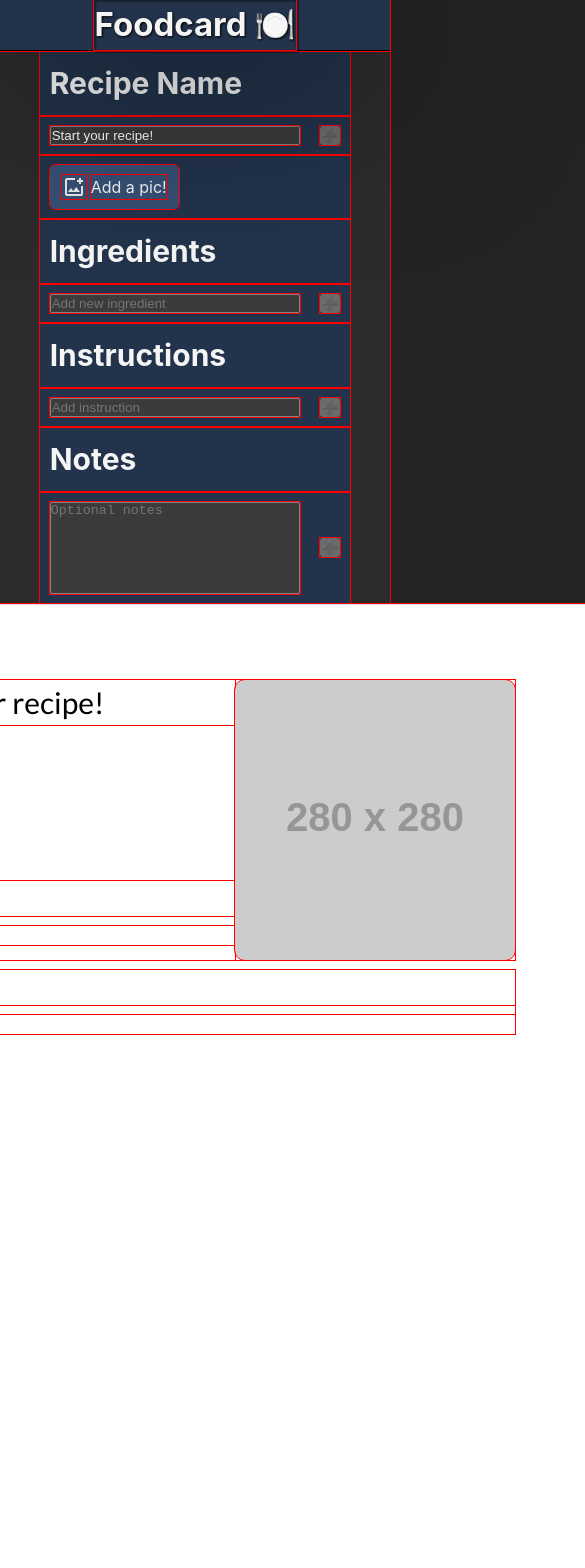
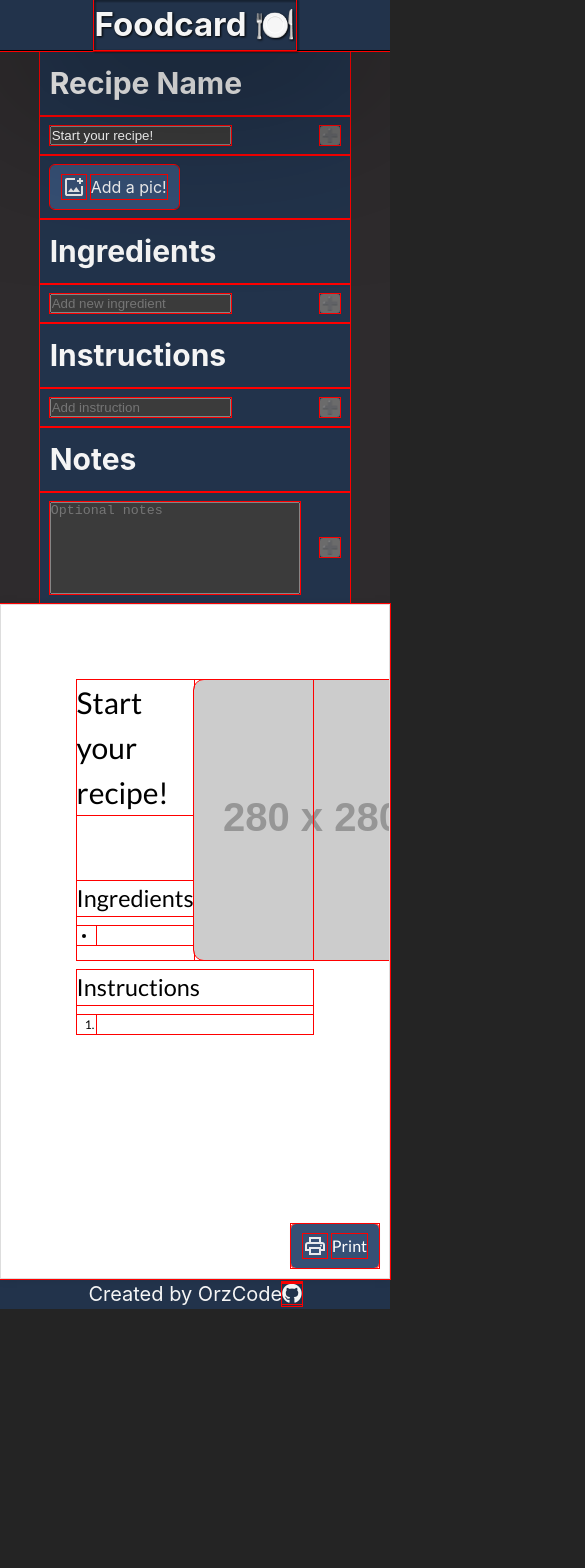
Before and after one commit to orzcode/foodcard, a React (Vite) app: page / in a window 390 px wide. Shown: the top 1568 px of the page, 585 px wide, since content can reach past the window. After the commit the page ends 1309 px from the top, so only its background shows below. Built offline with nearby package versions, Linux system fonts and the light colour scheme.

Commit message:
fix mainmiddle breakpoint/media Q
added notes on this topic

i.e. swapped flex column to wrap

```diff
--- a/src/styles/Footer.css
+++ b/src/styles/Footer.css
@@ -2,8 +2,6 @@
 	background-color: var(--header);
 	width: 100%;
 	text-align: center;
-	flex-grow: 0;
-	flex-shrink: 0;
 	filter: drop-shadow(0px 0px 4px rgb(var(--header)));
 }
 
--- a/src/styles/Header.css
+++ b/src/styles/Header.css
@@ -5,8 +5,7 @@
 	width: 100%;
 	text-align: center;
 	flex-grow: 0;
-	flex-shrink: 0;
-	margin: auto;
+	flex-shrink: 1;
 	display: flex;
 	flex-wrap: nowrap;
 	justify-content: center;
--- a/src/styles/InputPane.css
+++ b/src/styles/InputPane.css
@@ -5,7 +5,7 @@
   }
 
   input {
-    min-width: 25rem;
+    /* min-width: 25rem; */
   }
 
   div {
@@ -19,4 +19,5 @@
   h2 {
     padding: 1rem;
   }
+
 }
--- a/src/styles/MainMiddle.css
+++ b/src/styles/MainMiddle.css
@@ -4,6 +4,7 @@
 	width: 100%;
 	height: 100%;
 	flex-grow: 1;
+	flex-wrap: wrap;
 	align-items: center;
 	justify-content: space-evenly;
   }
@@ -14,7 +15,26 @@
   }
 
 @media all and (max-width: 1200px) {
-   .MainMiddle{
+	/* Solution for wrapping:
+
+		Either flex-direction column (as a media Q at desired breakpoint)
+		or flex-wrap initially, and force widths of children if needed
+
+		additionally, a media Q at desired breakpoint to make children full-width
+		can be used in either, esp to force the wrap
+
+
+		Current problem: picture (or some othe el) is too forcibly big,
+		so at mobile sizes this forces entire html container to expand,
+		which LOOKS like an issue with the other children (but isn't)
+
+		tldr: above implementations are fine as long as this^ is resolved
+	*/
+
+   /* .MainMiddle{
 	flex-direction: column;
-   }
+   } */
+   /* .PreviewPane, .InputPane {
+	width: 100vw;
+   } */
 }
--- a/src/styles/PreviewPane.css
+++ b/src/styles/PreviewPane.css
@@ -6,9 +6,10 @@
 
     color: black;
     font-family: 'Lato', sans-serif;
-    width: 794px; /* Approximate width of A4 in pixels at 96dpi */
-    min-height: 1122px; /* Approximate height of A4 in pixels at 96dpi */
-    max-height: 100vh;
+     /*width: 794px; Approximate width of A4 in pixels at 96dpi */
+    /*min-height: 1122px;  Approximate height of A4 in pixels at 96dpi */
+    min-height: 80vh;
+    max-height: 90vh;
     padding: 2cm; /* Similar to a typical print margin */
     box-shadow: 0 0 10px rgba(0, 0, 0, 0.1); /* A subtle shadow to lift it off the page */
     border: 1px solid #ddd;
```
